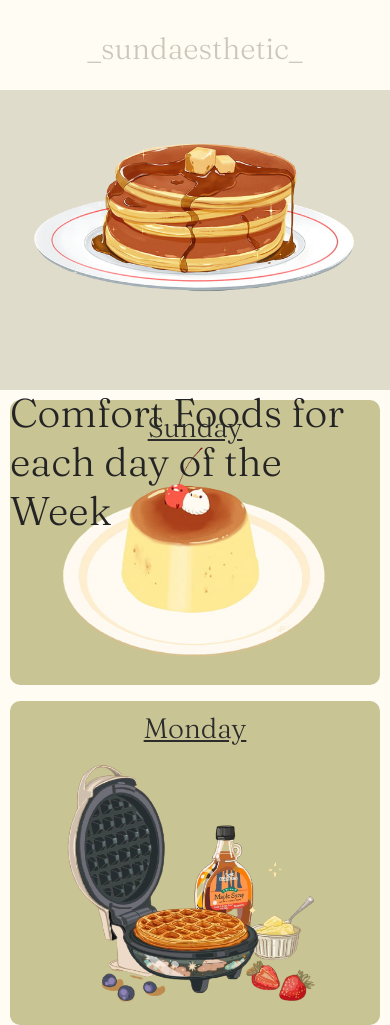
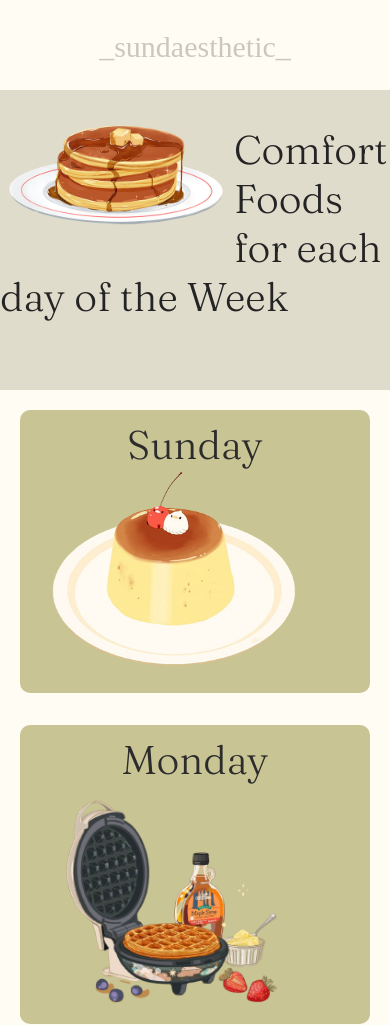
Before and after one commit to ritikalmfao/Sundaesthetic, a plain HTML site: page index.html in a window 390 px wide. Shown: the top 1025 px of the page. Drawn offline with Linux system fonts and the light colour scheme; a web font is replaced by a local one.

Commit message:
Update main.css

```diff
--- a/main.css
+++ b/main.css
@@ -1,43 +1,37 @@
-* {
-  box-sizing: border-box;
+body{
+    margin: 0px;
+    background-color: #fffcf4;
 }
-
-body {
-  margin: 0;
-  background-color: #fffcf4;
-  font-family: 'Fraunces', serif;
-}
-
-.topmost {
+.topmost{
     height: 60px;
     width: 100%;
 }
-
-.topcontainer {
+.topcontainer{
     height: 500px;
+    position: relative;
     width: 100%;
     background-color: #e0dccc;
-  position: relative;
 }
-
-.container {
+.container{
+    padding: 20px;
+    margin-bottom: 100px;
     display: grid;
     gap: 2rem;
-  padding: 20px;
-  margin: 0 auto 100px;
-  grid-template-columns: repeat(auto-fit, minmax(250px, 1fr));
-  max-width: 1400px;
+    grid-template-rows: 300px 300px ;
+    grid-template-columns: 300px 300px 300px 300px ;
+    overflow: hidden;
 }
-
-.lineUp {
+.lineUp{
     padding-top: 100px;
     font-weight: 100;
     color: #242424;
+    margin: 0px;
+    left: 10px;
+    font-family: 'Fraunces', serif;
     font-size: 65px;
-  margin: 0 10px 0 10px;
+    margin-bottom: 0px;
     animation: 2s anim-lineUp ease-out;
 }
-
 @keyframes anim-lineUp {
   0% {
     opacity: 0;
@@ -55,124 +49,162 @@ body {
     transform: translateY(0%);
   }
 }
-
-.pancake {
-  width: 100%;
-  max-width: 600px;
-  display: block;
-  margin: 0 auto;
+.pancake{
+  float: left;
+  width: 50%;
 }
-
-.days {
+.days{
+    position: relative;
     border-radius: 10px;
     background-color: #c8c494;
     padding: 10px;
     display: flex;
     flex-direction: column;
-  align-items: center;
-  overflow: hidden;
-  transition: transform 0.3s ease;
+}
+.day{
+    color: #2c2c2c;
+    font-family: 'Fraunces', serif;
+    font-weight: lighter;
+    font-size: 40px;
+    text-decoration: none;
 }
 
+.day:hover{
+    color: #666666;
+}
+.food{
+  margin: 0px;
+  padding: 0px;
+    text-align: center;
+    color: #2c2c2c;
+    font-size: 40px;
+    text-decoration: none;
+    font-family: 'Fraunces', serif;
+}
+.pic{
+    padding: 10px;
+    width: 250px;
+}
+/* [1] The container */
+.days {
+    overflow: hidden; /* [1.2] Hide the overflowing of child elements */
+  }
+
+  /* [2] Transition property for smooth transformation of images */
+  .days img {
+    transition: transform 1.5s ease;
+  }
+
+  /* [3] Finally, transforming the image when container gets hovered */
   .days:hover img {
     transform: scale(1.2);
   }
-
-.day {
-  color: #2c2c2c;
-  font-size: 40px;
-  font-weight: lighter;
-  text-decoration: none;
-  text-align: center;
+  #monday{
+    margin-left: 30px;
+    padding: 0px;
+    width: 230px;
   }
-
-.day:hover {
-  color: #666666;
+  #tuesday{
+    width: 270px;
+    padding: 0px;
+    margin: 0px;
   }
-
-.food {
-  margin: 0;
-  padding: 0;
-  text-align: center;
-  color: #2c2c2c;
-  font-size: 40px;
+  #wed{
+    padding-left: 0px;
+    width: 270px;
   }
-
-.pic {
-  width: 100%;
-  max-width: 250px;
-  padding: 10px;
+  #sat{
+    padding-left: 30px;
+    padding-right: 0px;
+    padding-top: 0px;
+    width: 230px;
   }
-
-.header {
+  .header{
     margin-top: 30px;
     text-align: center;
     color: #565140;
     font-size: 30px;
+    font-style:'Fraunces', serif;
     opacity: 30%;
   }
-
-.bottomcontainer {
+  .bottomcontainer{
     padding-top: 20px;
     text-align: center;
+    bottom: 0px;
     height: 70px;
     width: 100%;
     background-color: #f0e49c;
   }
-
-.ritika {
-  color: #eaf6f6;
+  .ritika{
+    color:#eaf6f6;
     text-align: center;
 }
+#fri{
+  padding-left: 30px;
+  width: 220px;
+}
+.footer-link{
 
-.footer-link {
   font-family: 'Merriweather', serif;
-  color: #605444;
-  margin: 10px 20px;
+  color:#605444;
+  margin:10px 20px 10px 20px;
   text-decoration: none;
 }
-
-.footer-link:hover {
-  color: #fcfcc4;
+.footer-link:hover{
+  color:#fcfcc4;
 }
-
-/* Remove hardcoded widths from specific IDs */
-#monday, #tuesday, #wed, #sat, #fri, #sun {
-  padding: 0;
-  margin: 0 auto;
-  width: 100%;
-  max-width: 270px;
+#sun{
+  padding: 0px;
+  padding-left: 20px;
+  margin: 0px;
+  width: 250px;
 }
-
-/* Responsive adjustments */
-@media (max-width: 768px) {
-  .lineUp {
-    padding-top: 40px;
-    font-size: 40px;
-  }
-
-  .topcontainer {
+@media (max-width:1250px){
+    .pricing-plan{
+        width: 400px;
         height: 300px;
     }
-
-  .pancake {
-    width: 90%;
+    .container {
+      display: flex;
+      flex-direction: column;
+      height: 100%;
         }
-
-  .container {
-    padding: 10px;
-    gap: 1rem;
+        .topcontainer{
+          height: 300px;
+          position: relative;
+          width: 100%;
+          background-color: #e0dccc;
       }
-
-  .day {
-    font-size: 28px;
+      .lineUp{
+        padding-top: 35px;
+        font-weight: 100;
+        color: #242424;
+        margin: 0px;
+        left: 10px;
+        font-family: 'Fraunces', serif;
+        font-size: 40px;
+        margin-bottom: 0px;
+        animation: 2s anim-lineUp ease-out;
     }
-
-  .food {
-    font-size: 28px;
+    @keyframes anim-lineUp {
+      0% {
+        opacity: 0;
+        transform: translateY(80%);
       }
-
-  .pic {
-    max-width: 200px;
+      20% {
+        opacity: 0;
+      }
+      50% {
+        opacity: 1;
+        transform: translateY(0%);
+      }
+      100% {
+        opacity: 1;
+        transform: translateY(0%);
       }
     }
+    .pancake{
+      float: left;
+      width: 60%;
+    }
+  }
```
Lines whose indentation alone changed are shown as unchanged.
